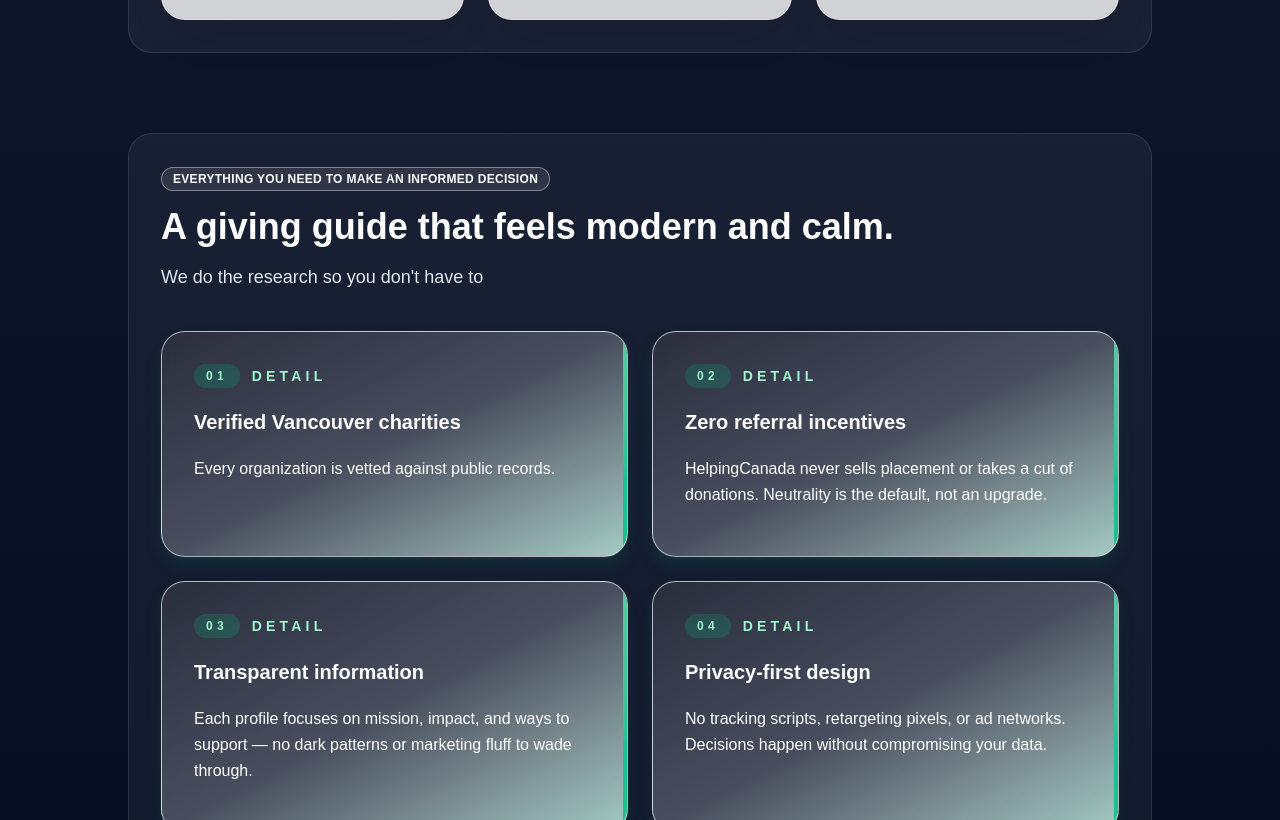
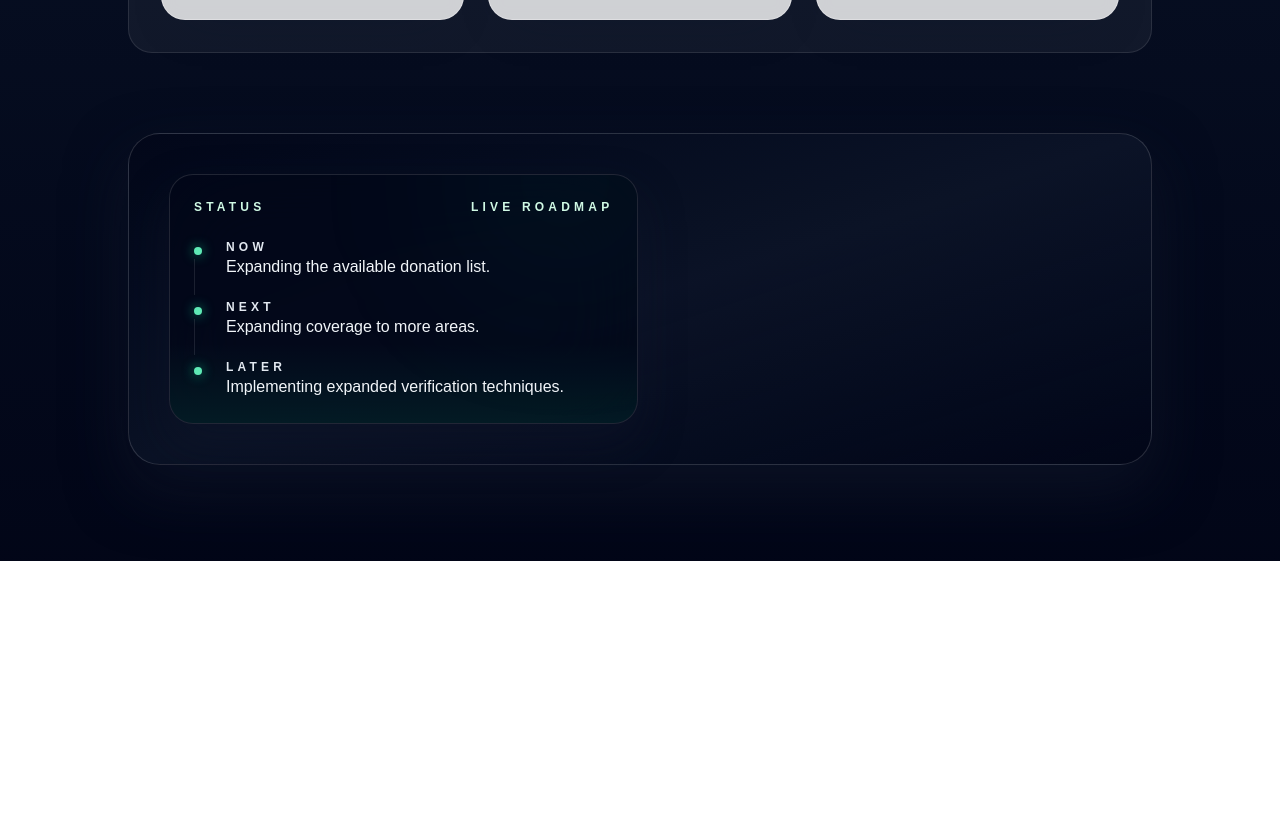
Before and after one commit to gmook9/helpingCanada, a Next.js app: page /mission in a window 1280 px wide. Shown: the part 1980-2800 px from the top of the page. After the commit the page ends 2541 px from the top, so only its background shows below. Built offline with nearby package versions, Linux system fonts and the light colour scheme.

Commit message:
Added roadmap

```diff
--- a/src/app/mission/page.tsx
+++ b/src/app/mission/page.tsx
@@ -30,18 +30,52 @@ const featureHighlights = [
 const pillars = [
   {
     title: "Clarity",
-    copy: "Plain-language write-ups and accessible data sources mean anyone can evaluate an organization in minutes.",
+    copy: "Plain-language snapshots plus cited sources keep decisions quick.",
     gradient: "from-emerald-500/30 via-emerald-400/20 to-slate-900/80",
   },
   {
     title: "Community",
-    copy: "Grassroots initiatives, mutual aid groups, and established charities share the same stage.",
+    copy: "Grassroots groups and established charities share the exact same spotlight.",
     gradient: "from-emerald-400/30 via-sky-400/20 to-slate-900/80",
   },
   {
     title: "Care",
-    copy: "We build software with the people most affected — service providers, volunteers, and neighbours in need.",
+    copy: "The product is shaped with service providers, volunteers, and neighbours who rely on it.",
     gradient: "from-teal-400/30 via-emerald-400/20 to-slate-900/80",
+  },
+];
+
+const builderHighlights = [
+  {
+    title: "Public repo",
+    detail: "Source code, copy, and issues live on GitHub for anyone to fork.",
+  },
+  {
+    title: "Community QA",
+    detail: "Issues and pull requests from volunteers keep listings accurate.",
+  },
+  {
+    title: "No sponsors",
+    detail: "Listings cannot be bought or boosted—neutrality stays by default.",
+  },
+  {
+    title: "Local feedback",
+    detail: "Updates prioritize requests from people working on the ground.",
+  },
+];
+
+const roadmapSteps = [
+  {
+    label: "Now",
+    detail: "Expand coverage across Metro Vancouver and tighten profile data.",
+  },
+  {
+    label: "Next",
+    detail: "Ship fast search, saved filters, and an easy request form.",
+  },
+  {
+    label: "Later",
+    detail: "Open a lightweight API so other civic projects can reuse the data.",
   },
 ];
 
@@ -68,16 +102,16 @@ const vancouverScenes = [
 
 const heroStats = [
   {
-    value: "120+",
+    value: "10",
     label: "Verified local orgs",
   },
   {
-    value: "45",
-    label: "Volunteer pathways",
+    value: "$0",
+    label: "No referral payments",
   },
   {
-    value: "300+",
-    label: "Community stories",
+    value: "0%",
+    label: "No additional fees",
   },
 ];
 
@@ -212,82 +246,64 @@ export default function MissionPage() {
           </div>
         </section>
 
-        <section className="space-y-10 rounded-3xl border border-white/10 bg-white/5 p-8 shadow-emerald-500/10">
-          <div className="space-y-4 text-center sm:text-left">
-            <Badge variant="neutral" className="mx-auto w-fit bg-white/10 text-white ring-white/40 sm:mx-0">
-              Everything you need to make an informed decision
-            </Badge>
-            <h2 className="text-3xl font-semibold text-white sm:text-4xl">A giving guide that feels modern and calm.</h2>
-            <p className="text-lg text-slate-200">
-              We do the research so you don't have to
-            </p>
-          </div>
-          <div className="grid gap-6 md:grid-cols-2">
-            {featureHighlights.map((feature, index) => (
-              <Card
-              key={feature.title}
-              className="relative overflow-hidden border border-white/10 bg-gradient-to-br from-slate-950/80 via-slate-900/70 to-emerald-500/20 text-white shadow-lg shadow-emerald-500/10 transition duration-300 hover:-translate-y-1 hover:border-emerald-300/60"
-              >
-              <span className="absolute inset-y-0 right-0 w-1 bg-gradient-to-b from-emerald-300/80 to-emerald-500/80" aria-hidden />
-              <CardHeader className="space-y-3">
-                <div className="flex items-center gap-3 text-sm font-semibold uppercase tracking-[0.3em] text-emerald-200">
-                  <span className="rounded-full bg-emerald-500/20 px-3 py-1 text-xs">0{index + 1}</span> Detail
-                </div>
-                <CardTitle className="text-2xl text-white">{feature.title}</CardTitle>
-                <CardDescription className="text-white">{feature.description}</CardDescription>
-              </CardHeader>
-              </Card>
-            ))}
-          </div>
-        </section>
+        <section className="rounded-[32px] border border-white/15 bg-gradient-to-br from-slate-950/70 via-slate-900/70 to-slate-950/40 p-8 shadow-[0_25px_60px_rgba(15,23,42,0.65)] sm:p-10">
+          <div className="grid gap-12 lg:grid-cols-[1.05fr_0.95fr]">
+            <div className="space-y-6">
+              <div className="relative overflow-hidden rounded-3xl border border-white/12 bg-slate-950/70 p-6 text-center shadow-[0_20px_45px_rgba(15,23,42,0.45)] backdrop-blur-2xl">
+              <div className="pointer-events-none absolute -top-10 right-6 h-24 w-24 rounded-full bg-emerald-400/30 blur-[100px]" />
+              <div className="pointer-events-none absolute inset-x-0 bottom-0 h-20 w-full bg-gradient-to-t from-emerald-500/10 to-transparent" />
 
-        <section className="grid gap-10 lg:grid-cols-[1.1fr_0.9fr]">
-          <div className="space-y-6">
-            <Badge variant="neutral" className="w-fit bg-white/10 text-white ring-white/40">
-              Empowering Canadians to give confidently
-            </Badge>
-            <h2 className="text-3xl font-semibold text-white sm:text-4xl">Mission, process, and accountability.</h2>
-            <p className="text-lg text-slate-200">
-              HelpingCanada is an open-source public-good initiative. Every line of code and every copy update runs through the same
-              lens: Does this make it easier to trust Vancouver charities?
-            </p>
-            <Card className="bg-white/90 text-slate-900">
-              <CardHeader>
-                <CardTitle className="text-2xl">Who builds this</CardTitle>
-                <CardDescription className="text-slate-600">
-                  A software developer and a rotating bench of volunteers maintain the platform. Contributors share research, design, and
-                  code improvements via GitHub, ensuring nothing happens behind closed doors.
-                </CardDescription>
-              </CardHeader>
-              <CardContent className="text-sm text-slate-600">
-                <p>Roadmaps, issues, and discussions stay public so anyone can suggest fixes or highlight new organizations.</p>
-              </CardContent>
-            </Card>
-          </div>
-          <div className="grid gap-6 sm:grid-cols-2">
-            {pillars.map((pillar) => (
-              <Card
-                key={pillar.title}
-                className={`overflow-hidden border border-white/10 bg-gradient-to-br ${pillar.gradient} text-white shadow-lg shadow-emerald-500/10`}
-              >
-                <CardHeader className="space-y-3">
-                  <CardTitle className="text-2xl">{pillar.title}</CardTitle>
-                  <CardDescription className="text-slate-100/90">{pillar.copy}</CardDescription>
-                </CardHeader>
-              </Card>
-            ))}
-            <Card className="overflow-hidden border border-white/10 bg-gradient-to-br from-emerald-500/25 via-emerald-200/70 to-slate-350 text-white shadow-lg shadow-emerald-500/10">
-              <CardHeader className="space-y-3">
-                <CardTitle className="text-2xl">Status</CardTitle>
-                <CardDescription className="text-slate-100/90">
-                  Upcoming releases include expanded coverage for the North Shore, improved API docs, and more transparent verification
-                  tags.
-                </CardDescription>
-              </CardHeader>
+              <div className="relative flex items-center justify-between text-xs font-semibold uppercase tracking-[0.35em] text-emerald-100">
+              <span>Status</span>
+              <span>Live roadmap</span>
+              </div>
 
-            </Card>
-          </div>
-        </section>
+              <div className="relative mt-6 space-y-5">
+              {[
+              {
+                label: "Now",
+                detail: "Expanding the available donation list.",
+              },
+              {
+                label: "Next",
+                detail: "Expanding coverage to more areas.",
+              },
+              {
+                label: "Later",
+                detail: "Implementing expanded verification techniques.",
+              },
+              ].map((step, index) => (
+              <div key={step.label} className="relative pl-8 text-left">
+                <span
+                aria-hidden="true"
+                className="absolute left-0 top-2 h-2 w-2 rounded-full bg-emerald-300 shadow-[0_0_12px_rgba(16,185,129,0.85)]"
+                />
+                {index < [
+                {
+                label: "Now",
+                detail: "Expanding the available donation list.",
+                },
+                {
+                label: "Next",
+                detail: "Expanding coverage to more areas.",
+                },
+                {
+                label: "Later",
+                detail: "Implementing expanded verification techniques.",
+                },
+                ].length - 1 && (
+                <span aria-hidden="true" className="absolute left-0 top-5 h-9 w-px bg-white/10" />
+                )}
+                <p className="text-xs font-semibold uppercase tracking-[0.35em] text-slate-200">{step.label}</p>
+                <p className="text-base text-slate-100">{step.detail}</p>
+              </div>
+              ))}
+              </div>
+              </div>
+            </div>
+            </div>
+            </section>
+
       </main>
     </div>
   );
```
